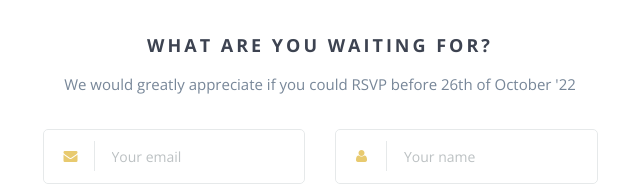
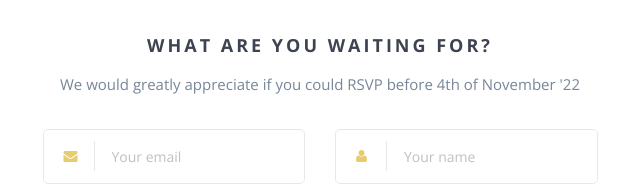
Before and after one commit to cknm-cmd/wed, a website: page index.html in a window 1280 px wide. Shown: the part 4666-4857 px from the top of the page, 320-960 px from the left. Drawn offline with nearby package versions, Linux system fonts and the light colour scheme; some packages are replaced by stand-ins of ours; a script that the page names is missing; files whose address does not match are found by name.

Commit message:
Update index.html

```diff
--- a/index.html
+++ b/index.html
@@ -410,7 +410,7 @@
         <div class="row">
             <div class="col-md-6 col-md-offset-3">
                 <h3>What are you waiting for?</h3>
-                <p>We would greatly appreciate if you could RSVP before 26th of October '22</p>
+                <p>We would greatly appreciate if you could RSVP before 4th of November '22</p>
                 <form id="rsvp-form" class="rsvp-form"
                       action=""
                       method="POST">
```
